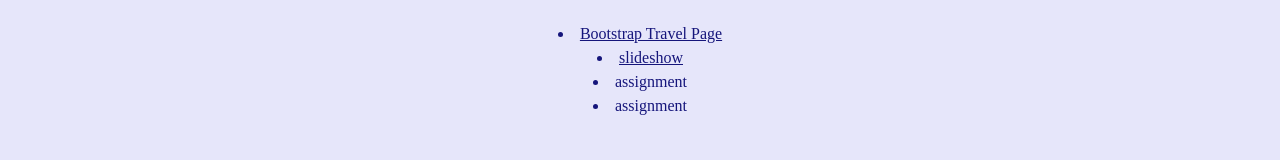
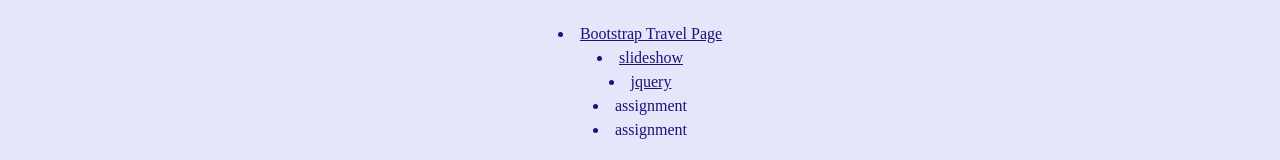
Before and after one commit to saberxd99/javascript-libraries-and-frameworks, a plain HTML site: page index.html in a window 1280 px wide. Shown: the part 200-360 px from the top of the page. Drawn offline with nearby package versions, Linux system fonts and the light colour scheme.

Commit message:
modified jquery

```diff
--- a/index.html
+++ b/index.html
@@ -22,6 +22,7 @@
 <ul class="list-disc list-inside">
   <li><a class="underline" href="bootstrap-travel.html">Bootstrap Travel Page</a></li>
   <li><a class="underline" href="slideshow.html">slideshow</a></li>
+  <li><a class="underline" href="jquery.html">jquery</a></li>
   <li>assignment</li>
   <li>assignment</li>
 </ul>
```
